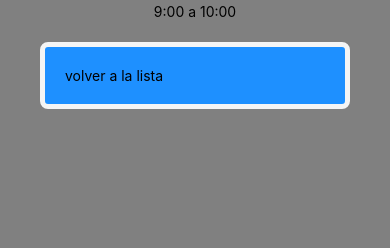
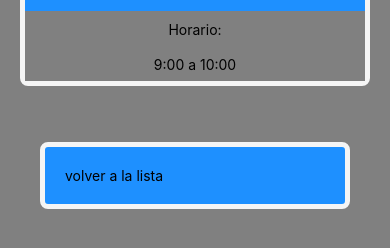
Before and after one commit to manzo1701/claconet, a React Native app drawn with its web renderer: screen /asignatura_1 in a window 390 px wide. Shown: the part 196-444 px from the top of the page. Built offline with nearby package versions, Linux system fonts and the light colour scheme; some packages are replaced by stand-ins of ours.

Commit message:
comit realizado

```diff
--- a/Styles/Styles.css
+++ b/Styles/Styles.css
@@ -42,7 +42,13 @@
 }
 .box_2{
     background-color: dodgerblue;
+    border: 5px solid whitesmoke;
+    display: block;
+    border-radius: 8px;
+    line-height: 35px;
+    padding-top: 30px;
 
+    margin-bottom: 16%;
 }
 .return{
     display: flex;
```
